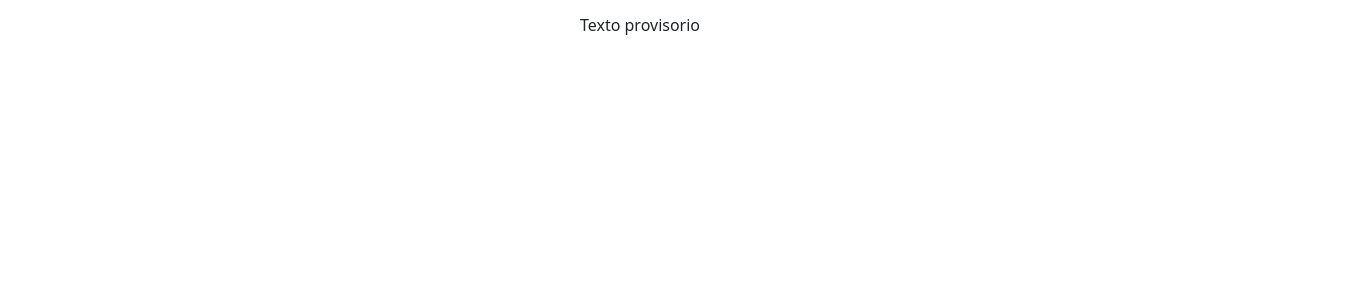
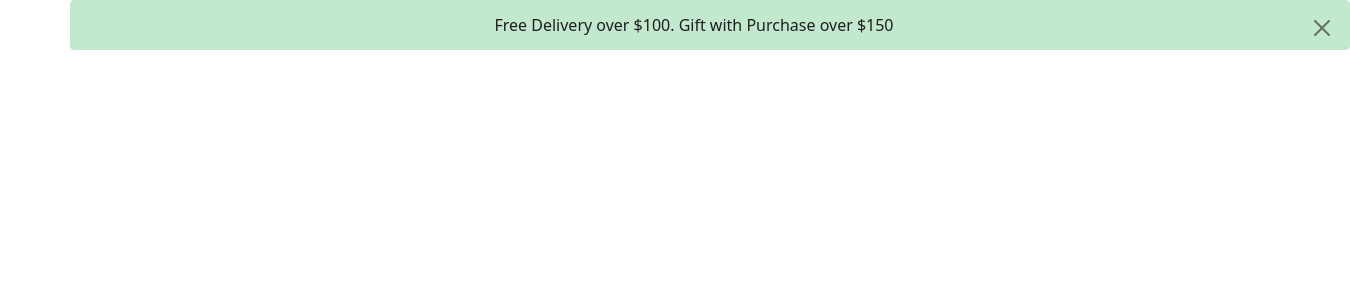
Before and after one commit to naniitevez/grupo3-react-proyect, a React (Create React App) app: page / in a window 1280 px wide. Shown: the top 300 px of the page, 1350 px wide, since content can reach past the window. Built offline with nearby package versions, Linux system fonts and the light colour scheme.

Commit message:
component alert notice

```diff
--- /dev/null
+++ b/src/components/Navbar/AlertNotice.jsx
@@ -0,0 +1,18 @@
+import React from 'react'
+
+const AlertNotice = () => {
+    return (
+        <div className="alert alert-warning alert-dismissible fade show" id="alert-notice" role="alert">
+        Free Delivery over $100. Gift with Purchase over $150
+        <button
+          type="button"
+          className="btn-close"
+          id="to-close"
+          data-bs-dismiss="alert"
+          aria-label="Close"
+        ></button>
+      </div>
+    )
+}
+
+export default AlertNotice
--- a/src/components/Navbar/MyNavbar.css
+++ b/src/components/Navbar/MyNavbar.css
@@ -8,3 +8,20 @@
     width: 1280px;
     height: 50px;
 }
+
+#alert-notice {
+    position: absolute;
+    z-index: 100;
+    background: var(--avocado-green);
+    border-color: var(--avocado-green);
+    color: var(--black);
+    width: 1280px;
+    height: 50px;
+    display: flex;
+    justify-content: center;
+    align-items: center;
+}
+
+#to-close {
+    padding: 1.2rem;
+}
--- a/src/components/Navbar/MyNavbar.jsx
+++ b/src/components/Navbar/MyNavbar.jsx
@@ -1,4 +1,5 @@
 import { Container, Row } from "react-bootstrap";
+import AlertNotice from "./AlertNotice";
 import './MyNavbar.css'
 import NoticeSection from "./NoticeSection";
 
@@ -6,6 +7,7 @@ const MyNavbar = () => {
   return (
     <Container>
       <Row>
+        <AlertNotice/>
         <NoticeSection/>
       </Row>
     </Container>
--- a/src/components/Navbar/NoticeSection.jsx
+++ b/src/components/Navbar/NoticeSection.jsx
@@ -1,11 +1,11 @@
-import React from 'react'
+import React from "react";
 
 const NoticeSection = () => {
-    return (
-        <div className="notice">
-            Texto provisorio
-        </div>
-    )
-}
+  return (
+    <>
+      <div className="notice">Texto provisorio</div>
+    </>
+  );
+};
 
-export default NoticeSection
+export default NoticeSection;
```
